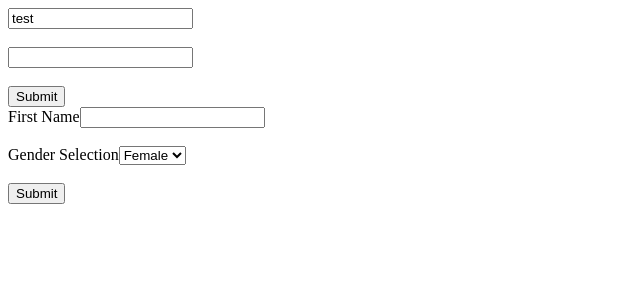
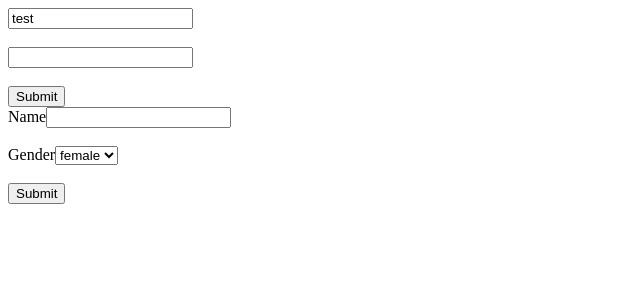
Before and after one commit to shyam88-git/react-hook-form, a React (Vite) app: page / in a window 1280 px wide. Shown: the top 300 px of the page, without its empty margins (0-640 px from the left). Built offline with nearby package versions, Linux system fonts and the light colour scheme.

Commit message:
modified select field input

```diff
--- a/src/pages/RegisterField.tsx
+++ b/src/pages/RegisterField.tsx
@@ -1,33 +1,42 @@
 import { SubmitHandler, useForm } from "react-hook-form";
 
-enum Genderenum {
+enum GenderEnum {
   female = "female",
   male = "male",
   other = "other",
 }
 
-interface IFormInput {
-  firstName: string;
-  gender: Genderenum;
-}
+type FormInputs = {
+  name: string;
+  gender: GenderEnum;
+};
+
 const RegisterField = () => {
-  const { register, handleSubmit } = useForm<IFormInput>();
+  const {
+    register,
+    handleSubmit,
+    watch,
+    formState: { errors },
+  } = useForm<FormInputs>();
+  const onSubmit: SubmitHandler<FormInputs> = (data) => console.log(data);
+  console.log(watch("name"));
+  console.log(watch("gender"));
 
-  const onSubmit: SubmitHandler<IFormInput> = (data) => console.log(data);
   return (
     <form onSubmit={handleSubmit(onSubmit)}>
-      <label>First Name</label>
-      <input {...register("firstName")} />
+      <label>Name</label>
+      <input {...register("name", { required: true })} />
+      {errors.name && <span>Name is required</span>}
       <br />
       <br />
 
-      <label>Gender Selection</label>
-      <select {...register("gender")}>
-        <option value="female">Female</option>
-        <option value="male">Male</option>
-        <option value="other">Other</option>
+      <label>Gender</label>
+      <select {...register("gender", { required: true })}>
+        <option value="female">female</option>
+        <option value="male">male</option>
+        <option value="other">other</option>
       </select>
-
+      {errors.gender && <span>Please select one gender</span>}
       <br />
       <br />
       <input type="submit" />
```
